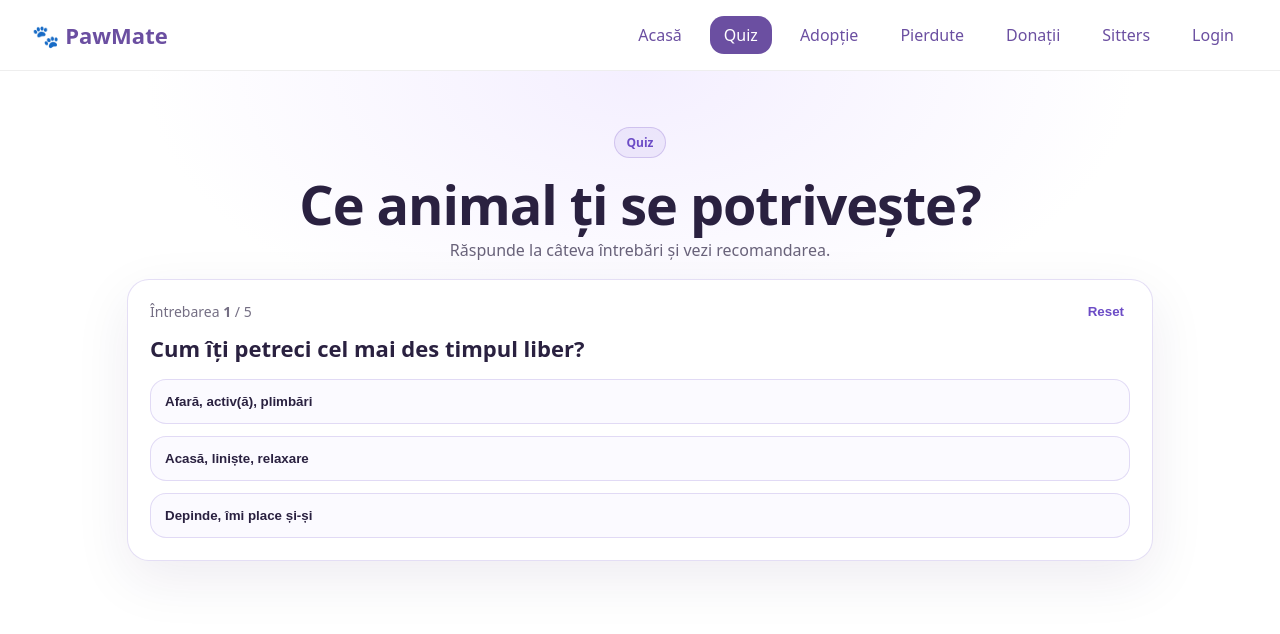
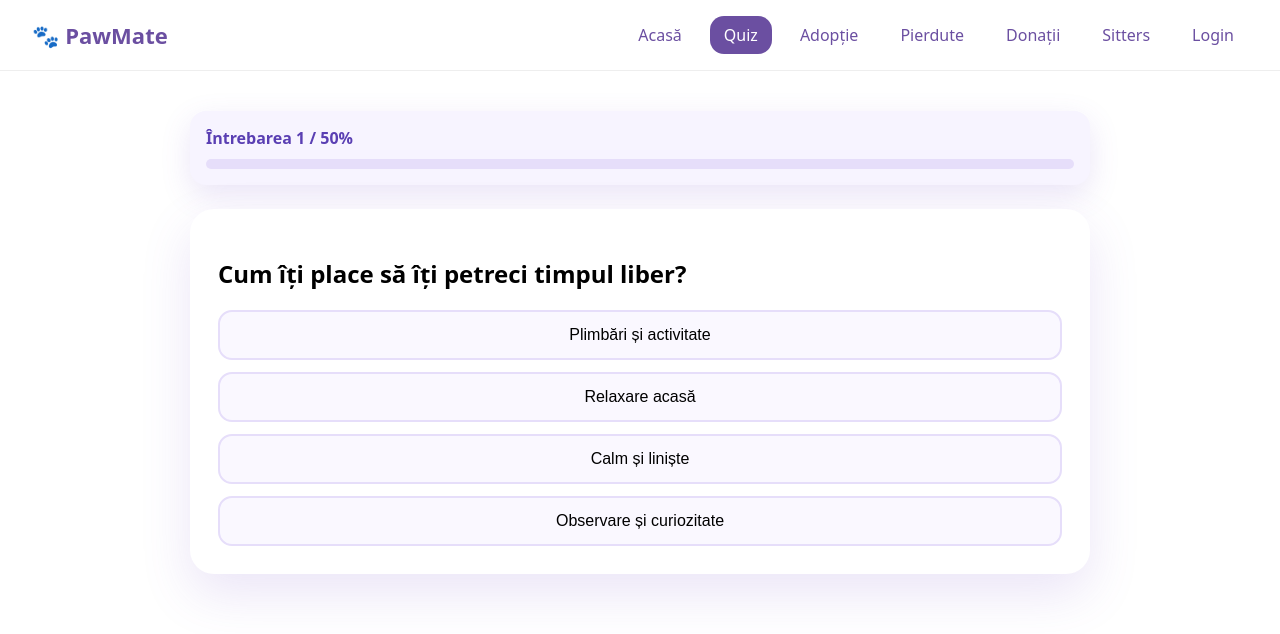
Before and after one commit to viorelinaa/PawMate, a React (Vite) app in the folder frontend/: page /quiz in a window 1280 px wide. Shown: the top 634 px of the page. Built offline with nearby package versions, Linux system fonts and the light colour scheme.

Commit message:
mai multe animale adaugate

```diff
--- a/frontend/src/pages/Quiz.css
+++ b/frontend/src/pages/Quiz.css
@@ -1,182 +1,106 @@
 .quizPage {
-    min-height: calc(100vh - 72px);
-    padding: 56px 20px 80px;
-    background: radial-gradient(900px 500px at 50% 0%, #f4efff 0%, #ffffff 55%);
+    max-width: 900px;
+    margin: 40px auto;
+    padding: 0 16px;
 }
 
-.quizHero {
-    max-width: 980px;
-    margin: 0 auto 18px;
-    text-align: center;
+.quizProgress {
+    background: #f7f4ff;
+    padding: 16px;
+    border-radius: 16px;
+    box-shadow: 0 10px 30px rgba(120, 80, 200, 0.15);
+    margin-bottom: 24px;
 }
 
-.quizHero .chip {
-    display: inline-flex;
-    align-items: center;
-    justify-content: center;
-    padding: 6px 12px;
-    border-radius: 999px;
-    border: 1px solid rgba(120, 84, 200, 0.25);
-    color: #6c4cc6;
-    background: rgba(120, 84, 200, 0.08);
+.quizProgress span {
     font-weight: 600;
-    font-size: 12px;
-    margin-bottom: 10px;
+    color: #5a3fb3;
 }
 
-.quizHero h1 {
-    margin: 8px 0 6px;
-    font-size: 54px;
-    line-height: 1.05;
-    letter-spacing: -0.02em;
-    color: #2a2140;
+.quizProgress .bar {
+    height: 10px;
+    background: #e6defa;
+    border-radius: 999px;
+    overflow: hidden;
+    margin-top: 10px;
 }
 
-.quizHero p {
-    margin: 0;
-    color: rgba(42, 33, 64, 0.7);
-    font-size: 16px;
+.quizProgress .fill {
+    height: 100%;
+    background: linear-gradient(90deg, #6f4ae6, #9b87ff);
+    transition: width 0.4s ease;
 }
 
-.quizCard {
-    max-width: 980px;
-    margin: 18px auto 0;
-    padding: 22px;
-    border-radius: 22px;
-    border: 1px solid rgba(108, 76, 198, 0.18);
-    background: #ffffff;
-    box-shadow: 0 18px 55px rgba(40, 18, 80, 0.08);
-}
-
-.quizTop {
-    display: flex;
-    align-items: center;
-    justify-content: space-between;
-    gap: 12px;
-    margin-bottom: 12px;
-}
-
-.quizStep {
-    color: rgba(42, 33, 64, 0.65);
-    font-size: 14px;
-}
-
-.linkBtn {
-    border: none;
-    background: transparent;
-    color: #6c4cc6;
-    font-weight: 700;
-    cursor: pointer;
-}
-
-.qTitle {
-    margin: 12px 0 16px;
-    font-size: 22px;
-    color: #2a2140;
+.quizCard,
+.quizResult {
+    background: white;
+    border-radius: 24px;
+    padding: 28px;
+    box-shadow: 0 20px 50px rgba(120, 80, 200, 0.15);
 }
 
 .answers {
     display: grid;
-    grid-template-columns: 1fr;
     gap: 12px;
+    margin-top: 20px;
 }
 
-.answerBtn {
-    text-align: left;
-    padding: 14px 14px;
+.answers button {
+    padding: 14px;
+    border-radius: 14px;
+    border: 2px solid #e6defa;
+    background: #faf8ff;
+    font-size: 16px;
+    cursor: pointer;
+}
+
+.answers button:hover {
+    background: #efe9ff;
+}
+
+.quizStats {
+    display: grid;
+    grid-template-columns: repeat(auto-fit, minmax(140px, 1fr));
+    gap: 12px;
+    margin-top: 20px;
+}
+
+.quizStat {
+    background: #faf8ff;
+    border: 1px solid #e6defa;
     border-radius: 16px;
-    border: 1px solid rgba(108, 76, 198, 0.18);
-    background: rgba(244, 239, 255, 0.35);
-    color: #2a2140;
+    padding: 14px;
+    text-align: center;
+}
+
+.resultActions {
+    display: flex;
+    gap: 12px;
+    flex-wrap: wrap;
+    margin-top: 24px;
+}
+
+.resultActions button,
+.resultActions a {
+    padding: 12px 18px;
+    border-radius: 999px;
+    border: none;
+    text-decoration: none;
     font-weight: 600;
     cursor: pointer;
 }
 
-.answerBtn:hover {
-    background: rgba(244, 239, 255, 0.55);
+.resultActions button {
+    background: #6f4ae6;
+    color: white;
 }
 
-.resultTitle {
-    margin: 0 0 8px;
-    font-size: 22px;
-    color: #2a2140;
+.resultActions a {
+    background: #efe9ff;
+    color: #5a3fb3;
 }
 
-.resultHeadline {
-    font-size: 28px;
-    font-weight: 800;
-    color: #6c4cc6;
-    margin-bottom: 6px;
+.resultActions .primary {
+    background: #6f4ae6;
+    color: white;
 }
-
-.resultText {
-    margin: 0 0 16px;
-    color: rgba(42, 33, 64, 0.75);
-}
-
-.stats {
-    display: grid;
-    grid-template-columns: repeat(3, 1fr);
-    gap: 12px;
-    margin: 14px 0 18px;
-}
-
-.stat {
-    padding: 14px;
-    border-radius: 16px;
-    border: 1px solid rgba(108, 76, 198, 0.18);
-    background: #fff;
-    text-align: center;
-}
-
-.statLabel {
-    color: rgba(42, 33, 64, 0.65);
-    font-size: 14px;
-}
-
-.statValue {
-    margin-top: 4px;
-    font-size: 22px;
-    font-weight: 800;
-    color: #2a2140;
-}
-
-.actions {
-    display: flex;
-    flex-wrap: wrap;
-    gap: 12px;
-    justify-content: center;
-    margin-top: 10px;
-}
-
-.primaryBtn {
-    border: none;
-    padding: 12px 18px;
-    border-radius: 999px;
-    background: #6c4cc6;
-    color: white;
-    font-weight: 800;
-    cursor: pointer;
-}
-
-.secondaryBtn {
-    display: inline-flex;
-    align-items: center;
-    justify-content: center;
-    padding: 12px 18px;
-    border-radius: 999px;
-    border: 1px solid rgba(108, 76, 198, 0.25);
-    color: #6c4cc6;
-    background: white;
-    font-weight: 800;
-    text-decoration: none;
-}
-
-@media (max-width: 720px) {
-    .quizHero h1 {
-        font-size: 36px;
-    }
-    .stats {
-        grid-template-columns: 1fr;
-    }
-}
--- a/frontend/src/pages/Quiz.tsx
+++ b/frontend/src/pages/Quiz.tsx
@@ -2,191 +2,180 @@ import { useMemo, useState } from "react";
 import { Link } from "react-router-dom";
 import "./quiz.css";
 
-type Animal = "dog" | "cat" | "both";
+type AnimalKey =
+    | "dog"
+    | "cat"
+    | "rabbit"
+    | "hamster"
+    | "parrot"
+    | "turtle"
+    | "snake"
+    | "lizard";
 
 type Answer = {
     text: string;
-    value: Animal;
+    value: AnimalKey;
 };
 
 type Question = {
-    id: string;
-    title: string;
+    question: string;
     answers: Answer[];
+};
+
+const ANIMALS: Record<
+    AnimalKey,
+    { name: string; emoji: string; adoptPath: string }
+> = {
+    dog: { name: "Câine", emoji: "🐶", adoptPath: "/adoptie?animal=dog" },
+    cat: { name: "Pisică", emoji: "🐱", adoptPath: "/adoptie?animal=cat" },
+    rabbit: { name: "Iepure", emoji: "🐰", adoptPath: "/adoptie?animal=rabbit" },
+    hamster: { name: "Hamster", emoji: "🐹", adoptPath: "/adoptie?animal=hamster" },
+    parrot: { name: "Papagal", emoji: "🦜", adoptPath: "/adoptie?animal=parrot" },
+    turtle: { name: "Broască țestoasă", emoji: "🐢", adoptPath: "/adoptie?animal=turtle" },
+    snake: { name: "Șarpe", emoji: "🐍", adoptPath: "/adoptie?animal=snake" },
+    lizard: { name: "Șopârlă", emoji: "🦎", adoptPath: "/adoptie?animal=lizard" },
 };
 
 const QUESTIONS: Question[] = [
     {
-        id: "q1",
-        title: "Cum îți petreci cel mai des timpul liber?",
+        question: "Cum îți place să îți petreci timpul liber?",
         answers: [
-            { text: "Afară, activ(ă), plimbări", value: "dog" },
-            { text: "Acasă, liniște, relaxare", value: "cat" },
-            { text: "Depinde, îmi place și-și", value: "both" },
+            { text: "Plimbări și activitate", value: "dog" },
+            { text: "Relaxare acasă", value: "cat" },
+            { text: "Calm și liniște", value: "rabbit" },
+            { text: "Observare și curiozitate", value: "turtle" },
         ],
     },
     {
-        id: "q2",
-        title: "Cât de multă energie ai zilnic?",
+        question: "Cât de mult timp poți acorda zilnic?",
         answers: [
-            { text: "Multă, îmi place mișcarea", value: "dog" },
-            { text: "Mai calm(ă), prefer ritm lent", value: "cat" },
-            { text: "Uneori mult, uneori calm", value: "both" },
+            { text: "Mult timp", value: "dog" },
+            { text: "Mediu", value: "cat" },
+            { text: "Puțin", value: "hamster" },
+            { text: "Foarte puțin", value: "snake" },
         ],
     },
     {
-        id: "q3",
-        title: "Ce te descrie mai bine?",
+        question: "Ce tip de personalitate ai?",
         answers: [
-            { text: "Sociabil(ă), îmi place compania", value: "dog" },
-            { text: "Independent(ă), îmi place spațiul meu", value: "cat" },
-            { text: "Un mix între cele două", value: "both" },
+            { text: "Energic", value: "dog" },
+            { text: "Independent", value: "cat" },
+            { text: "Blând", value: "rabbit" },
+            { text: "Exotic", value: "lizard" },
         ],
     },
     {
-        id: "q4",
-        title: "Cât timp poți dedica zilnic unui animal?",
+        question: "Ce spațiu ai?",
         answers: [
-            { text: "Destul, pot ieși la plimbări", value: "dog" },
-            { text: "Mai puțin, dar constant", value: "cat" },
-            { text: "Pot adapta programul", value: "both" },
+            { text: "Casă cu curte", value: "dog" },
+            { text: "Apartament", value: "cat" },
+            { text: "Spațiu mic", value: "hamster" },
+            { text: "Terariu", value: "snake" },
         ],
     },
     {
-        id: "q5",
-        title: "Ce fel de interacțiune îți place?",
+        question: "Ce animal te atrage cel mai mult?",
         answers: [
-            { text: "Joacă multă și activitate", value: "dog" },
-            { text: "Afecțiune calmă, în ritmul meu", value: "cat" },
-            { text: "Ambele", value: "both" },
+            { text: "Câine", value: "dog" },
+            { text: "Pisică", value: "cat" },
+            { text: "Papagal", value: "parrot" },
+            { text: "Țestoasă", value: "turtle" },
         ],
     },
 ];
 
-function getResult(counts: Record<Animal, number>) {
-    const { dog, cat, both } = counts;
-
-    if (dog >= cat && dog >= both) {
-        return {
-            title: "🐶 Ți se potrivește un câine!",
-            text:
-                "Îți place energia, plimbările și compania activă. Un câine ar fi un prieten super pentru tine.",
-            key: "dog" as const,
-        };
-    }
-
-    if (cat >= dog && cat >= both) {
-        return {
-            title: "🐱 Ți se potrivește o pisică!",
-            text:
-                "Îți place liniștea, independența și momentele cozy. O pisică s-ar potrivi perfect cu stilul tău.",
-            key: "cat" as const,
-        };
-    }
-
-    return {
-        title: "🐾 Ți se potrivește un mix!",
-        text:
-            "Ești echilibrat(ă): îți plac și momentele active, și cele relaxante. Te-ai înțelege bine cu ambele.",
-        key: "both" as const,
-    };
-}
-
 export default function Quiz() {
     const [index, setIndex] = useState(0);
-    const [counts, setCounts] = useState<Record<Animal, number>>({
+    const [answers, setAnswers] = useState<AnimalKey[]>([]);
+
+    const finished = index >= QUESTIONS.length;
+
+    const scores = useMemo(() => {
+        const base: Record<AnimalKey, number> = {
             dog: 0,
             cat: 0,
-        both: 0,
-    });
+            rabbit: 0,
+            hamster: 0,
+            parrot: 0,
+            turtle: 0,
+            snake: 0,
+            lizard: 0,
+        };
+        answers.forEach((a) => base[a]++);
+        return base;
+    }, [answers]);
 
-    const done = index >= QUESTIONS.length;
+    const bestAnimal = useMemo(() => {
+        return (Object.keys(scores) as AnimalKey[]).sort(
+            (a, b) => scores[b] - scores[a]
+        )[0];
+    }, [scores]);
 
-    const result = useMemo(() => getResult(counts), [counts]);
-
-    function pick(value: Animal) {
-        setCounts((prev) => ({ ...prev, [value]: prev[value] + 1 }));
-        setIndex((i) => i + 1);
-    }
-
-    function restart() {
-        setIndex(0);
-        setCounts({ dog: 0, cat: 0, both: 0 });
-    }
+    const progress = Math.round((index / QUESTIONS.length) * 100);
 
     return (
         <div className="quizPage">
-            <div className="quizHero">
-                <div className="chip">Quiz</div>
-                <h1>Ce animal ți se potrivește?</h1>
-                <p>Răspunde la câteva întrebări și vezi recomandarea.</p>
+            {/* PROGRESS */}
+            <div className="quizProgress">
+        <span>
+          Întrebarea {Math.min(index + 1, QUESTIONS.length)} /{" "}
+            {QUESTIONS.length}
+        </span>
+                <span>{progress}%</span>
+                <div className="bar">
+                    <div className="fill" style={{ width: `${progress}%` }} />
+                </div>
             </div>
 
+            {!finished ? (
                 <div className="quizCard">
-                {!done ? (
-                    <>
-                        <div className="quizTop">
-                            <div className="quizStep">
-                                Întrebarea <b>{index + 1}</b> / {QUESTIONS.length}
-                            </div>
-                            <button className="linkBtn" onClick={restart} type="button">
-                                Reset
-                            </button>
-                        </div>
-
-                        <h2 className="qTitle">{QUESTIONS[index].title}</h2>
-
+                    <h2>{QUESTIONS[index].question}</h2>
                     <div className="answers">
                         {QUESTIONS[index].answers.map((a) => (
                             <button
                                 key={a.text}
-                                    className="answerBtn"
-                                    onClick={() => pick(a.value)}
-                                    type="button"
+                                onClick={() => {
+                                    setAnswers([...answers, a.value]);
+                                    setIndex(index + 1);
+                                }}
                             >
                                 {a.text}
                             </button>
                         ))}
                     </div>
-                    </>
+                </div>
             ) : (
-                    <>
-                        <h2 className="resultTitle">Rezultat</h2>
-                        <div className="resultHeadline">{result.title}</div>
-                        <p className="resultText">{result.text}</p>
+                <div className="quizResult">
+                    <h2>Rezultat</h2>
+                    <h3>
+                        {ANIMALS[bestAnimal].emoji} Ți se potrivește{" "}
+                        {ANIMALS[bestAnimal].name}!
+                    </h3>
 
-                        <div className="stats">
-                            <div className="stat">
-                                <div className="statLabel">Câine</div>
-                                <div className="statValue">{counts.dog}</div>
+                    <div className="quizStats">
+                        {(Object.keys(ANIMALS) as AnimalKey[])
+                            .sort((a, b) => scores[b] - scores[a])
+                            .map((k) => (
+                                <div className="quizStat" key={k}>
+                                    <div>
+                                        {ANIMALS[k].emoji} {ANIMALS[k].name}
                                     </div>
-                            <div className="stat">
-                                <div className="statLabel">Pisică</div>
-                                <div className="statValue">{counts.cat}</div>
+                                    <strong>{scores[k]}</strong>
                                 </div>
-                            <div className="stat">
-                                <div className="statLabel">Mix</div>
-                                <div className="statValue">{counts.both}</div>
+                            ))}
+                    </div>
+
+                    <div className="resultActions">
+                        <button onClick={() => window.location.reload()}>
+                            Reîncepe quiz-ul
+                        </button>
+                        <Link to="/">Înapoi acasă</Link>
+                        <Link className="primary" to={ANIMALS[bestAnimal].adoptPath}>
+                            Vezi {ANIMALS[bestAnimal].name.toLowerCase()} pentru adopție
+                        </Link>
                     </div>
                 </div>
-
-                        <div className="actions">
-                            <button className="primaryBtn" onClick={restart} type="button">
-                                Reîncepe quiz-ul
-                            </button>
-
-                            <Link className="secondaryBtn" to="/">
-                                Înapoi acasă
-                            </Link>
-
-                            {/* BUTONUL CERUT */}
-                            <Link className="secondaryBtn" to="/adoptie">
-                                Mergi la adopție
-                            </Link>
-                        </div>
-                    </>
             )}
-            </div>
         </div>
     );
 }
```
Lines whose indentation alone changed are shown as unchanged.
